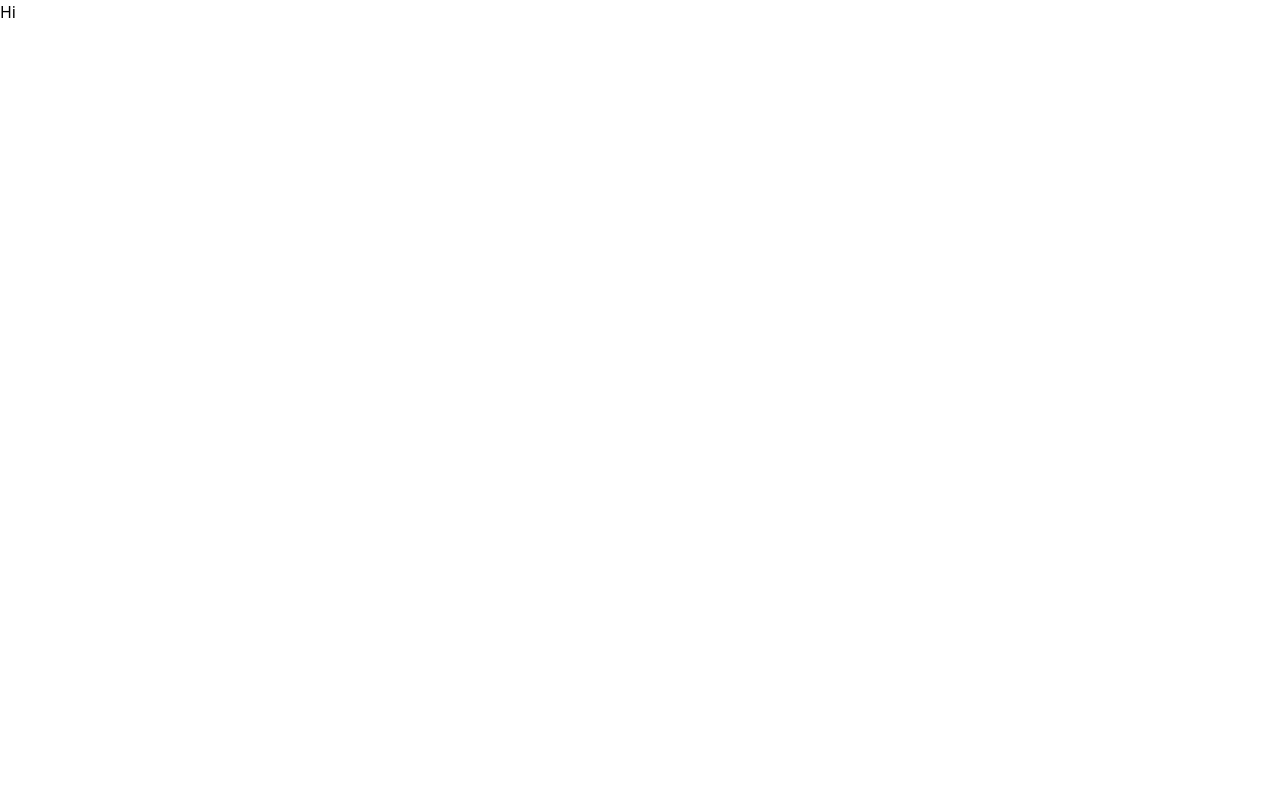
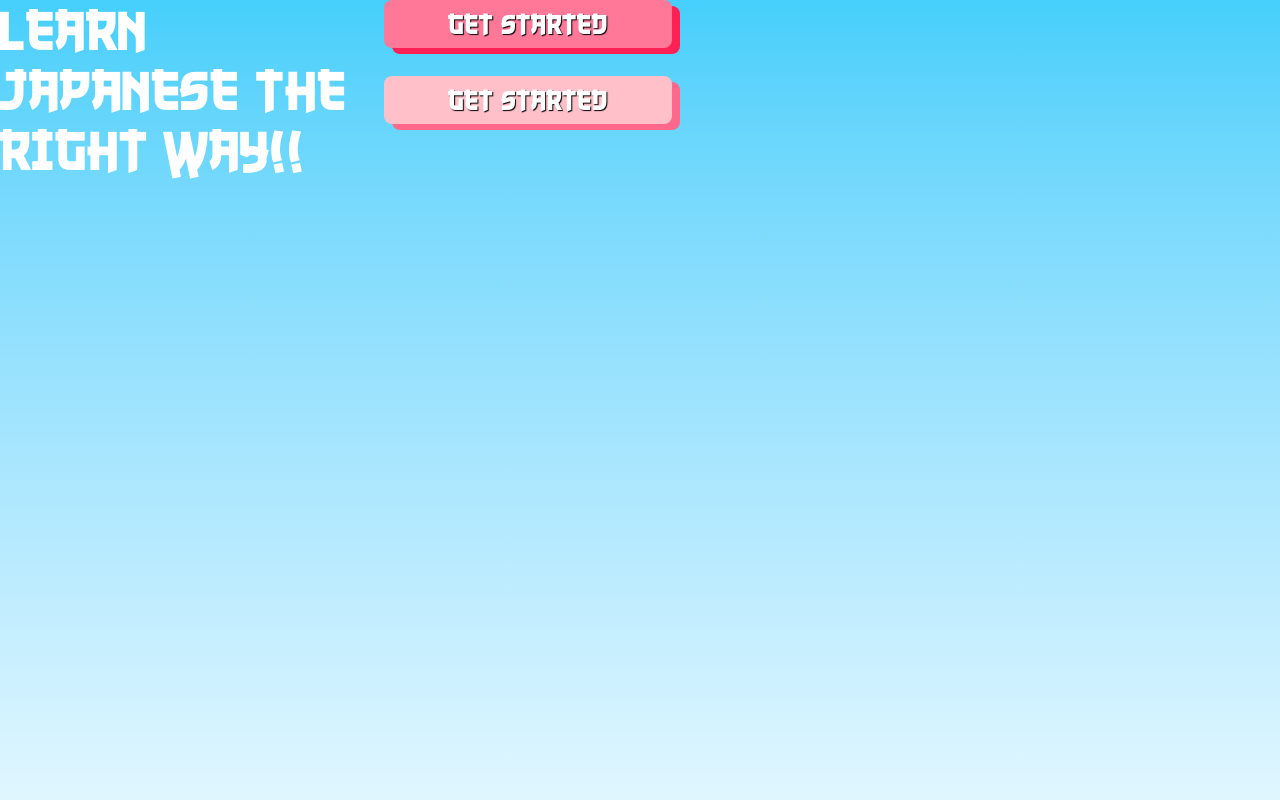
Before and after one commit to gupta-harshal/LanguageLearning, a React (Vite) app in the folder Frontend/: page / in a window 1280 px wide. Shown: the top 800 px of the page. Built offline with nearby package versions, Linux system fonts and the light colour scheme.

Commit message:
Add home buttons

```diff
--- a/Frontend/package.json
+++ b/Frontend/package.json
@@ -13,6 +13,7 @@
     "@tailwindcss/vite": "^4.1.11",
     "react": "^19.1.0",
     "react-dom": "^19.1.0",
+    "react-router-dom": "^7.6.3",
     "recoil": "^0.7.7",
     "tailwindcss": "^4.1.11"
   },
--- /dev/null
+++ b/Frontend/src/components/Home/Button.tsx
@@ -0,0 +1,32 @@
+import { useEffect, useState } from "react"
+
+interface Input {
+  children: React.ReactNode
+  className: string
+}
+
+export default function Button({ children, className }: Input) {
+
+    const [showClick, setShowClick] = useState<boolean>(false)
+
+    useEffect(() => {
+        const timer = setTimeout(() => {
+            setShowClick(false)
+        }, 500)
+        return () => clearTimeout(timer)
+    }, [showClick])
+
+  return (
+    <button
+      className={`
+        text-white w-72 h-12
+        font-anglo-japanese text-3xl rounded-lg
+        hover:translate-x-[8px] hover:translate-y-[6px] hover:shadow-[0px_0px_0]  ease-in duration-150 shadow-[8px_6px_0]
+        text-shadow-[1px_1px_1px] text-shadow-black hover:text-shadow-[0px_0px_0px]
+        ${className} ${showClick && " hover:border-[6px] border-white "}`}
+        onClick={() => {setShowClick(true)}}
+    >
+      {children}
+    </button>
+  )
+}
--- a/Frontend/src/components/PrintingText.tsx
+++ b/Frontend/src/components/PrintingText.tsx
@@ -33,9 +33,9 @@ export default function PrintingText({ texts, className = [] }: Input) {
     }
   }
   return (
-    <h1 className={` text-9xl ${className[displayTextIndex]}`}>
+    <h1 className={` ${className[displayTextIndex]}`}>
       {texts[displayTextIndex].substring(0, index)}
-      <span className=" border-r-2 border-secondary-font-color animate-ping" />
+      <span className=" border-r-2 border-white animate-ping" />
     </h1>
   )
 }
--- a/Frontend/src/pages/Home.tsx
+++ b/Frontend/src/pages/Home.tsx
@@ -1,7 +1,27 @@
-export default function Home () {
-    return(
-        <div className=" bg-primary-foreground h-96 w-96">
-            Hi
+import Button from "../components/Home/Button"
+import PrintingText from "../components/PrintingText"
+
+export default function Home() {
+  return (
+    <div className="light bg-gradient-to-b h-[2000px] from-primary-foreground via-white to-primary-button ">
+      <div className=" h-screen flex flex-row">
+        <div className=" w-96">
+          <PrintingText
+            texts={[
+              "Learn Japanese the right way!!!",
+              "正しい方法で日本語を学びましょう!!!",
+            ]}
+            className={[
+              " font-anglo-japanese text-white text-6xl",
+              " font-japanese text-white text-6xl",
+            ]}
+          />
         </div>
-    )
+        <div className=" flex flex-col gap-7">
+            <Button className=" bg-primary-button shadow-[#ff2054]">Get Started</Button>
+            <Button className=" bg-secodary-button shadow-[#ff688b]">Get Started</Button>
+        </div>
+      </div>
+    </div>
+  )
 }
```
Also changed, not shown: Frontend/src/components/Header.tsx (added), 1 other file (tests, documents, lock files or other folders).
